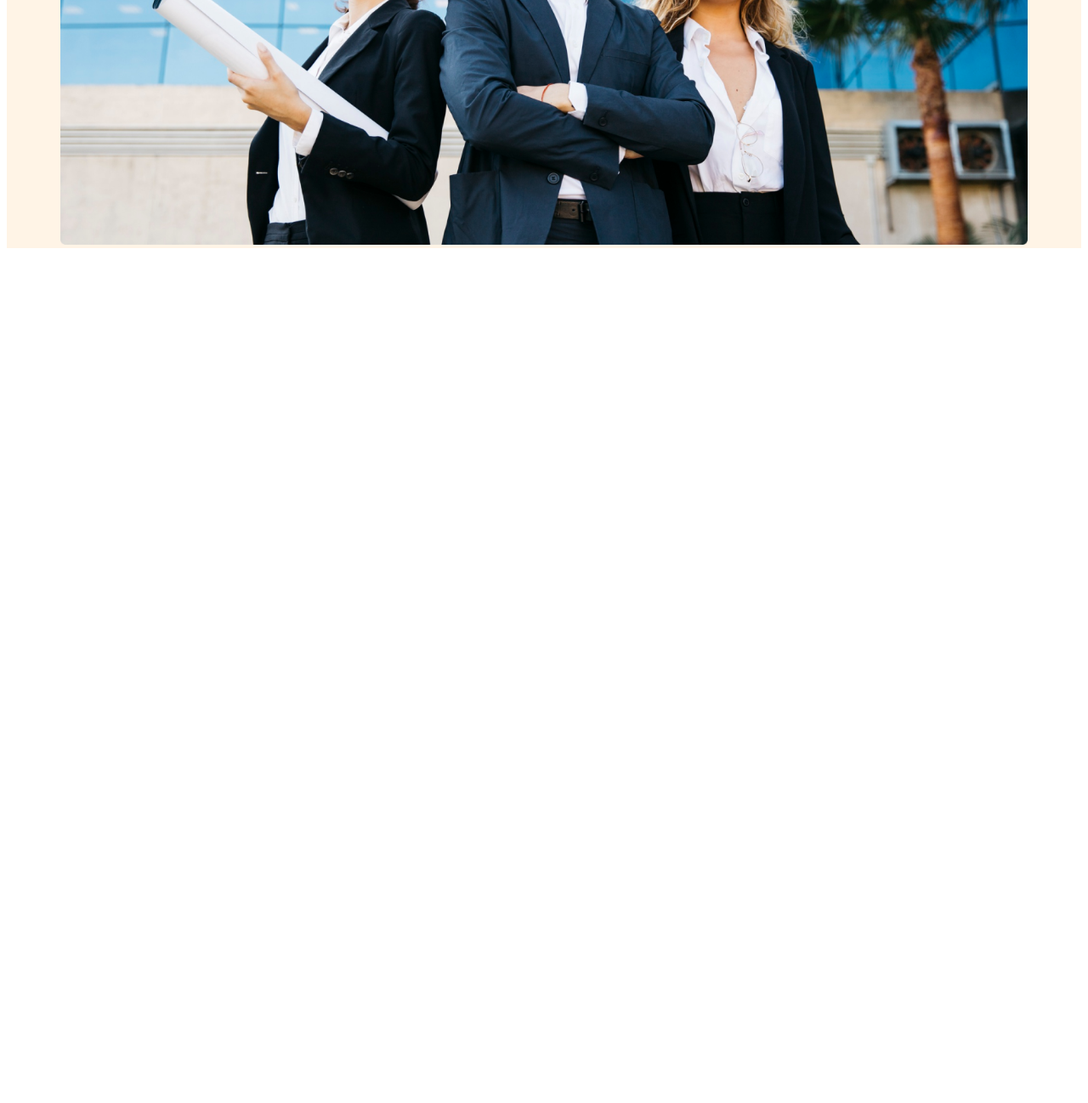
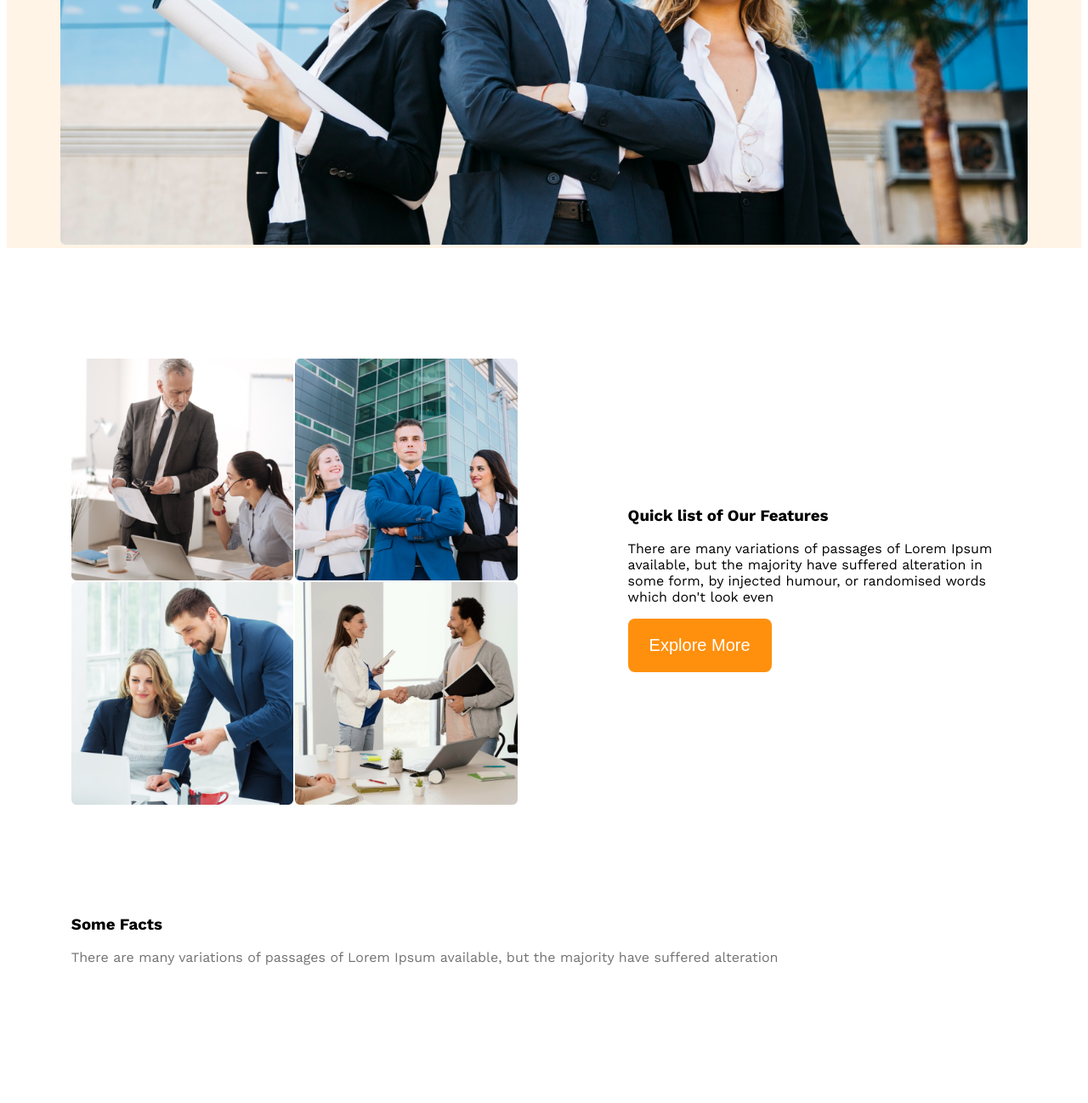
Before and after one commit to Firstman00111/g3-architect-website, a plain HTML site: page index.html in a window 1280 px wide. Shown: the part 755-2053 px from the top of the page at 85% size. Before the commit the page ends 1055 px from the top, so only its background shows below. Drawn offline with nearby package versions, Linux system fonts and the light colour scheme.

Commit message:
responsive add

```diff
--- a/index.html
+++ b/index.html
@@ -36,6 +36,46 @@
 
 
     </header>
+    <main class="main">
+        <section class="teams display-flex">
+            <div class="team-img-container">
+                <img src="images/team1.png" alt="">
+                <img src="images/team2.png" alt="">
+                <img src="images/team3.png" alt="">
+                <img src="images/team4.png" alt="">
+
+            </div>
+            <div class="our-features">
+                <h3 class="feature-title">Quick list of Our Features</h3>
+                <p class="feature-discription">There are many variations of passages of Lorem Ipsum available, but the majority have suffered alteration in some form, by injected humour, or randomised words which don't look even</p>
+                <button class="btn-primary">Explore More</button>
+            </div>
+        </section>
+        <section>
+            <h3 class="section-title">Some Facts</h3>
+            <p class="text-light-gray">There are many variations of passages of Lorem Ipsum available, but the majority have suffered alteration</p>
+            <div class="fact">
+                <img src="" alt="" class="fact-icon">
+                <h4 class="fact-number"></h4>
+                <h5 class="fact-name"></h5>
+            </div>
+            <div class="fact">
+                <img src="" alt="" class="fact-icon">
+                <h4 class="fact-number"></h4>
+                <h5 class="fact-name"></h5>
+            </div>
+            <div class="fact">
+                <img src="" alt="" class="fact-icon">
+                <h4 class="fact-number"></h4>
+                <h5 class="fact-name"></h5>
+            </div>
+            <div class="fact">
+                <img src="" alt="" class="fact-icon">
+                <h4 class="fact-number"></h4>
+                <h5 class="fact-name"></h5>
+            </div>
+        </section>
+    </main>
 
 </body>
 </html>
--- a/styles/ratna.css
+++ b/styles/ratna.css
@@ -18,7 +18,10 @@
 .bg-light{
   background-color: rgba(255, 144, 14, 0.1);
 }
-
+.main{
+  max-width: 100%;
+  margin: 0 6%;
+}
 
 
 
@@ -75,3 +78,41 @@
 .m{
   margin: 0 5%;
 }
+  @media screen and (max-width:576px) {
+    .navbar,
+    .nav-links,
+    .teams
+     {
+      flex-direction: column;
+
+    }
+
+
+  }
+  .teams{
+    /* border: 2px solid black; */
+    align-items: center;
+  }
+.team-img-container{
+  display: grid;
+  grid-template-columns: repeat(2,1fr);
+  gap: 2px;
+  width: 150%;
+}
+main > section{
+  margin-top: 130px;
+}
+.our-features{
+  /* width: 40%; */
+  padding-left: 130px;
+  max-width: 530px;
+}
+@media screen and (max-width:576px) {
+  .team-img-container{
+    grid-template-columns: repeat(1,1fr);
+  }
+  .our-features{
+    padding: 0;
+  }
+
+}
```
